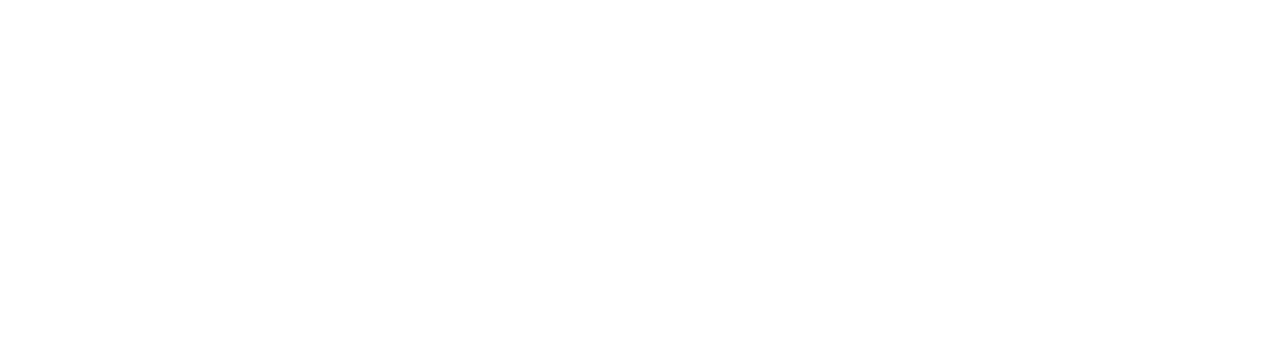
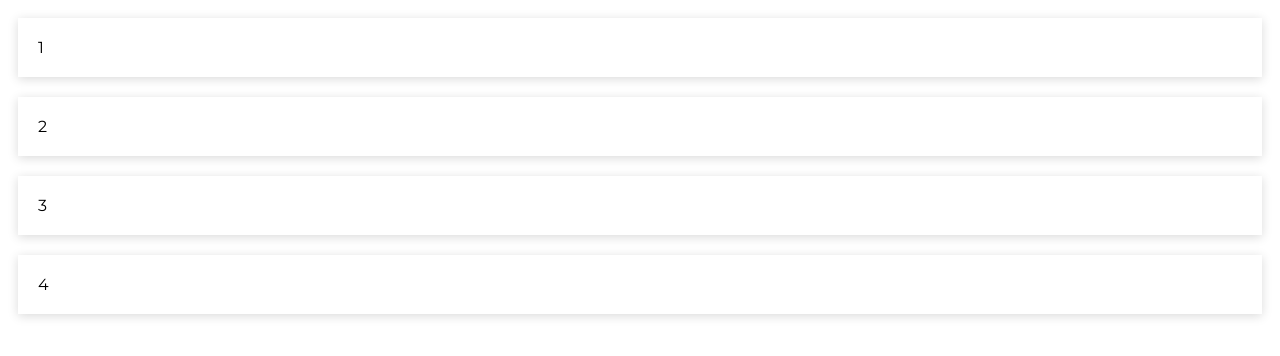
Before and after one commit to BBML-DEV/projeto-monstro-game, a plain HTML site: page index.html in a window 1280 px wide. Drawn offline with nearby package versions, Linux system fonts and the light colour scheme.

Commit message:
feat: criando o estilo básico da aplicação

```diff
--- a/index.html
+++ b/index.html
@@ -3,12 +3,18 @@
 <head>
     <meta charset="UTF-8">
     <title>Matador de monstro</title>
+    <link rel="preconnect" href="https://fonts.googleapis.com">
+    <link rel="preconnect" href="https://fonts.gstatic.com" crossorigin>
+    <link href="https://fonts.googleapis.com/css2?family=Montserrat:ital,wght@0,100..900;1,100..900&display=swap" rel="stylesheet">
     <link rel="stylesheet" href="style.css">
     <script src="https://cdn.jsdelivr.net/npm/vue@2/dist/vue.js"></script>
 </head>
     <body>
         <div id="app">
-
+            <div class="panel scores">1</div>
+            <div class="panel result">2</div>
+            <div class="panel buttons">3</div>
+            <div class="panel logs">4</div>
         </div>
 
         <script src="app.js">
--- a/style.css
+++ b/style.css
@@ -0,0 +1,16 @@
+html {
+    font-family: "Montserrat", sans-serif;
+}
+
+
+#app {
+    display: flex;
+    flex-direction: column;
+}
+
+
+.panel {
+    margin: 10px;
+    padding: 20px;
+    box-shadow: 0 2px 10px rgba(0, 0, 0, 0.15)
+}
```
